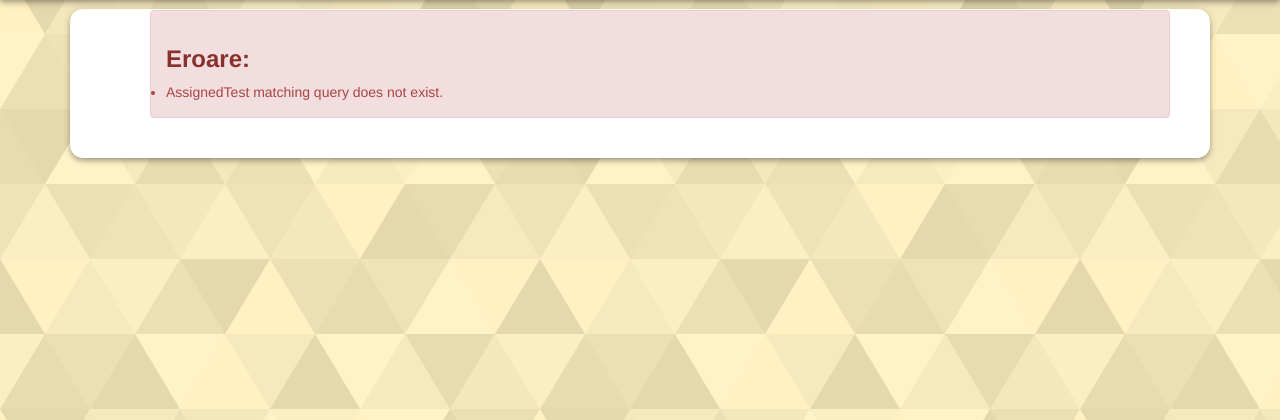
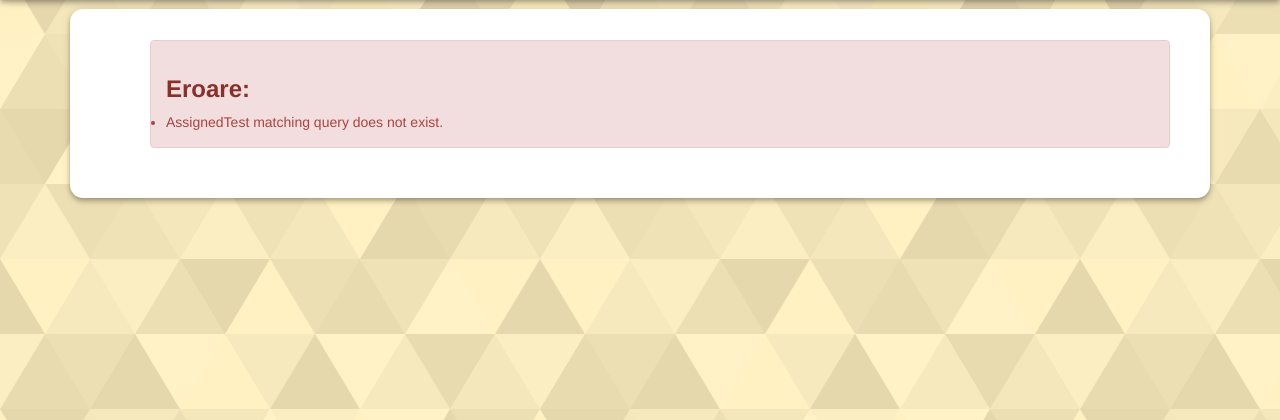
Before and after one commit to Sorinace/Final-project-Django--2021--Scoala-Informala, a Django app: page /query/1 in a window 1280 px wide. Shown: the part 41-461 px from the top of the page. Run offline with Django 3.2, Linux system fonts and the light colour scheme; data that the repository does not hold is empty; some libraries are stand-ins or nearby versions.

Commit message:
Alert view in browser  repair

```diff
--- a/query/static/css/styles.css
+++ b/query/static/css/styles.css
@@ -93,6 +93,9 @@ img {
     background-color: white;
     border-radius: 13px;
     box-shadow: 0 2px 4px -1px rgba(0,0,0,.2),0 4px 5px 0 rgba(0,0,0,.14),0 1px 10px 0 rgba(0,0,0,.12);
+}
+.alert {
+    margin: 30px auto;
 }
 
 .move_right {
```
Also changed, not shown: query/templates/save.html (+5 -3 lines).
